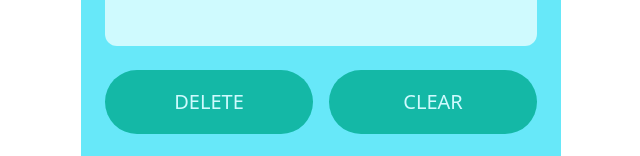
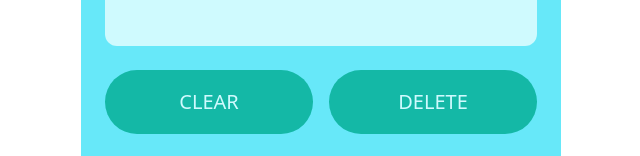
Before and after one commit to NitanJana/calculator-react, a React (Vite) app: page / in a window 1280 px wide. Shown: the part 154-310 px from the top of the page, without its empty margins (319-959 px from the left). Built offline with nearby package versions, Linux system fonts and the light colour scheme.

Commit message:
refactor: swap clear and delete button

```diff
--- a/src/App.jsx
+++ b/src/App.jsx
@@ -36,8 +36,8 @@ const App = () => {
           </div>
           <div className="text-3xl font-medium text-teal-900 break-all">{currentOperand}</div>
         </div>
+        <UtilityButton utility="CLEAR" />
         <UtilityButton utility="DELETE" />
-        <UtilityButton utility="CLEAR" />
         <OperatorButton operator="÷" dispatch={dispatch} />
         <DigitButton digit="7" dispatch={dispatch} />
         <DigitButton digit="8" dispatch={dispatch} />
```
